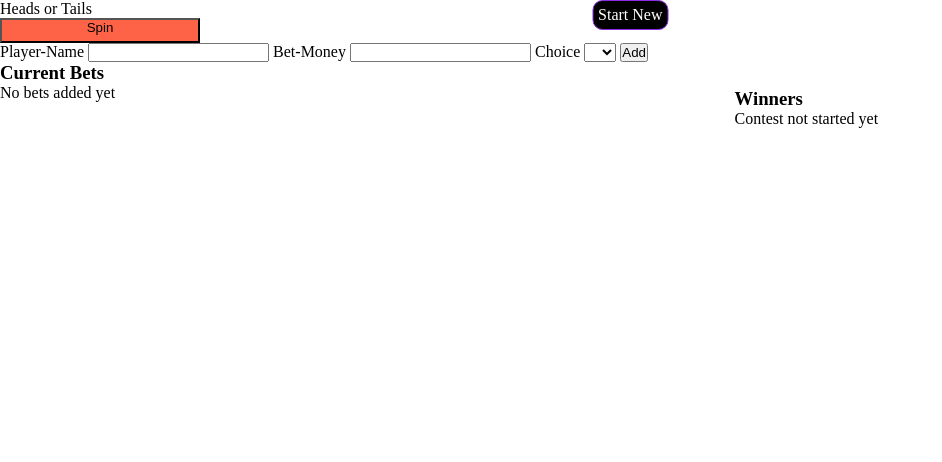
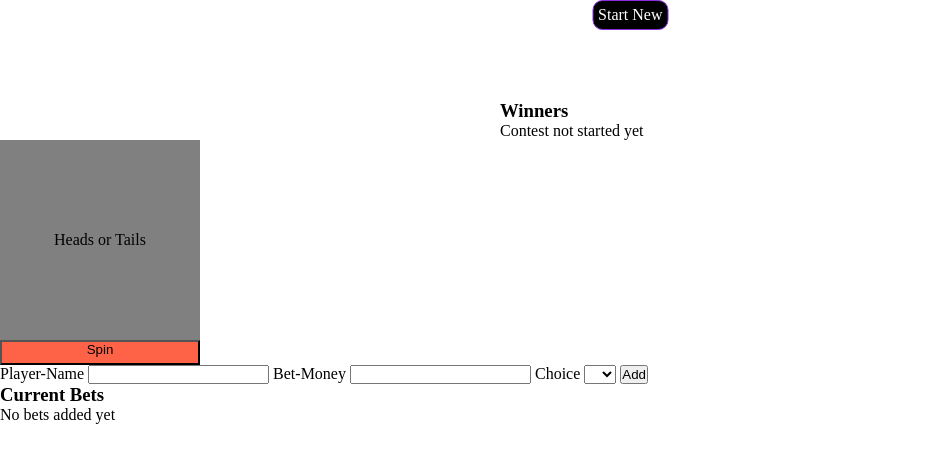
Before and after one commit to viswakiran1/viswakiran1.github.io, a plain HTML site: page spin coin/index.html in a window 1280 px wide. Shown: the whole page, without its empty margins (0-942 px from the left). Drawn offline with Linux system fonts and the light colour scheme.

Commit message:
spincoin/

```diff
--- a/spin coin/index.html
+++ b/spin coin/index.html
@@ -16,13 +16,6 @@
             <a href="#" id="new" class="new">Start New</a>
         </div>
         <div class="coin-container">
-            <div class="coin-header">
-                <p id="coin">Heads or Tails</p>
-                <!-- <img src="./head-or-tails.jpeg" alt="" class="change-coin"> -->
-                <button id="spin" class="spin">Spin</button>
-                <p class="progresssteps"></p>
-            </div>
-
             <div class="winner" id="winner">
                 <h3>Winners</h3>
                 <div class="content-box">
@@ -30,6 +23,12 @@
                         <p id="contest">Contest not started yet</p>
                     </div>
                 </div>
+            </div>
+            <div class="coin-header">
+                <p id="coin">Heads or Tails</p>
+                <!-- <img src="./head-or-tails.jpeg" alt="" class="change-coin"> -->
+                <button id="spin" class="spin">Spin</button>
+                <p class="progresssteps"></p>
             </div>
         </div>
 
@@ -48,8 +47,7 @@
         </div>
         <div class="current-bets">
             <h3>Current Bets</h3>
-            <div class="');
-            const listAdd = document.querySelector('.">
+            <div class="list-add">
                 <p id="list" class="list">No bets added yet</p>
             </div>
             <div class="total-bet">
--- a/spin coin/script.js
+++ b/spin coin/script.js
@@ -13,10 +13,17 @@ const listAdd = document.querySelector('.list-add')
 
 var currentBet = 0;
 var currentBet1 = 0;
+
 var totalMoney = 0;
 var wonMoney = 0;
+
 var headorTailsSpinEl;
 
+
+// const headorTailsSpinEl = Math.trunc(Math.random() * 2) + 1;
+
+
+//
 spinButton.addEventListener('click', () => {
     let coin = ['H', 'T'];
     headorTailsSpinEl = Math.trunc(Math.random() * 2);
@@ -112,14 +119,15 @@ function winner() {
             document.getElementById('contest').innerHTML = ''
             document.getElementById('list').innerHTML = ''
             const add = document.createElement('li')
-            add.innerHTML = `${playerName.value} , ${totalMoney += currentBet * 2} Won(${wonMoney += currentBet})`
+            add.innerHTML = `${playerName} , ${totalMoney += currentBet * 2} Won(${wonMoney += currentBet})`
             document.getElementById('contest').appendChild(add);
 
         } else if (headorTailsSpinEl === 1) {
+            // document.getElementById('winner-contest').innerHTML = 'no bets added yet'
             document.getElementById('contest').innerHTML = ''
             document.getElementById('list').innerHTML = ''
             const add = document.createElement('li')
-            add.innerHTML = `${playerName.value} , ${totalMoney += currentBet1 * 2} Won(${wonMoney += currentBet1})`
+            add.innerHTML = `${playerName} , ${totalMoney += currentBet1 * 2} Won(${wonMoney += currentBet1})`
             document.getElementById('contest').appendChild(add);
         }
     }, 3)
--- a/spin coin/style.css
+++ b/spin coin/style.css
@@ -32,6 +32,17 @@
     text-align: center;
     justify-content: center;
 }
+#coin{
+  width:200px;
+  height: 200px;
+  background-color: gray;
+  color: black;
+  display: flex;
+  justify-content: center;
+  text-align: center;
+  align-items: center;
+
+}
 #spin{
     background-color:tomato;
     width: 200px;
@@ -41,12 +52,15 @@
 
 }
 #winner{
-    padding-top: 45px;
-  float: right;
-  transform: translateX(-280%);
+
+  padding-left: 500px;
+  padding-top: 100px;
+
 
 }
 #currentbet{
+  top: 50px;
+  left: 25px;
     padding-top: 80px;
     padding-left: 40px;
 }
```
